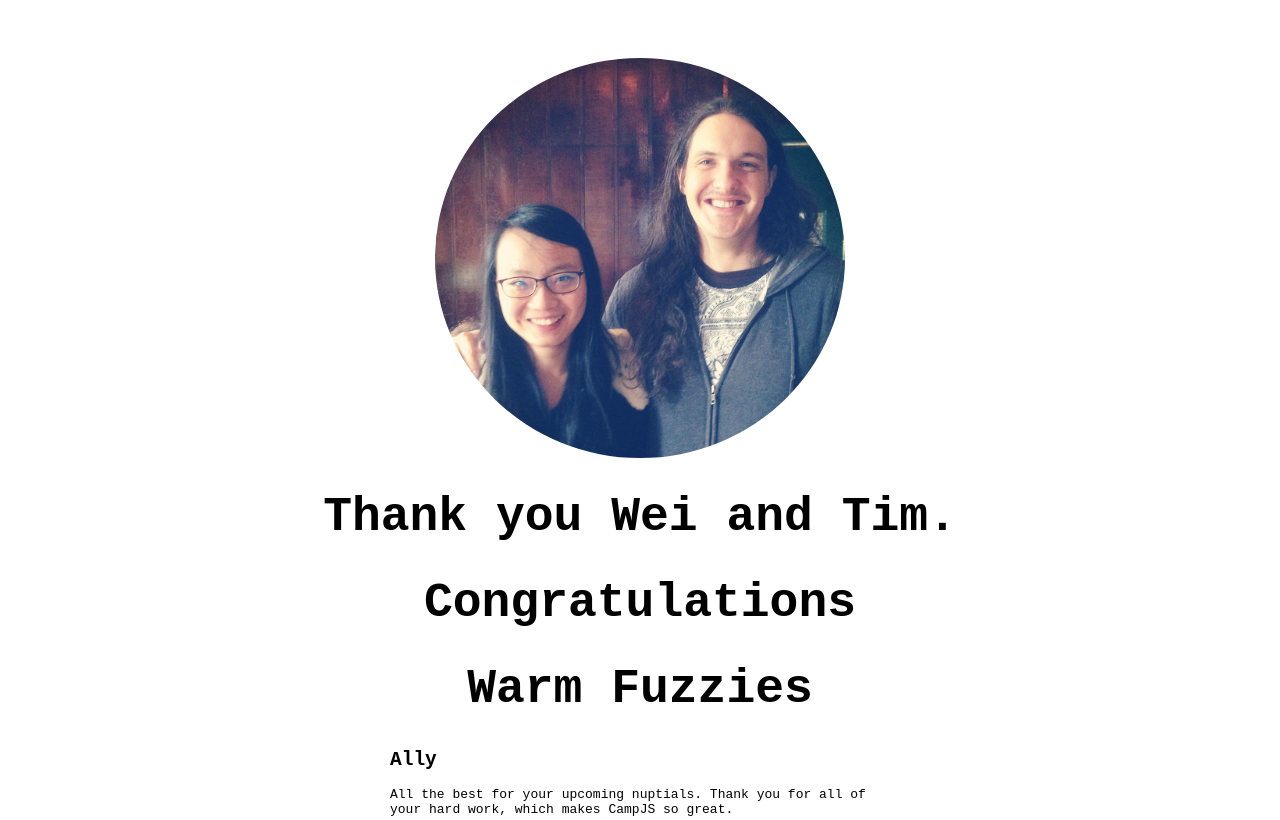
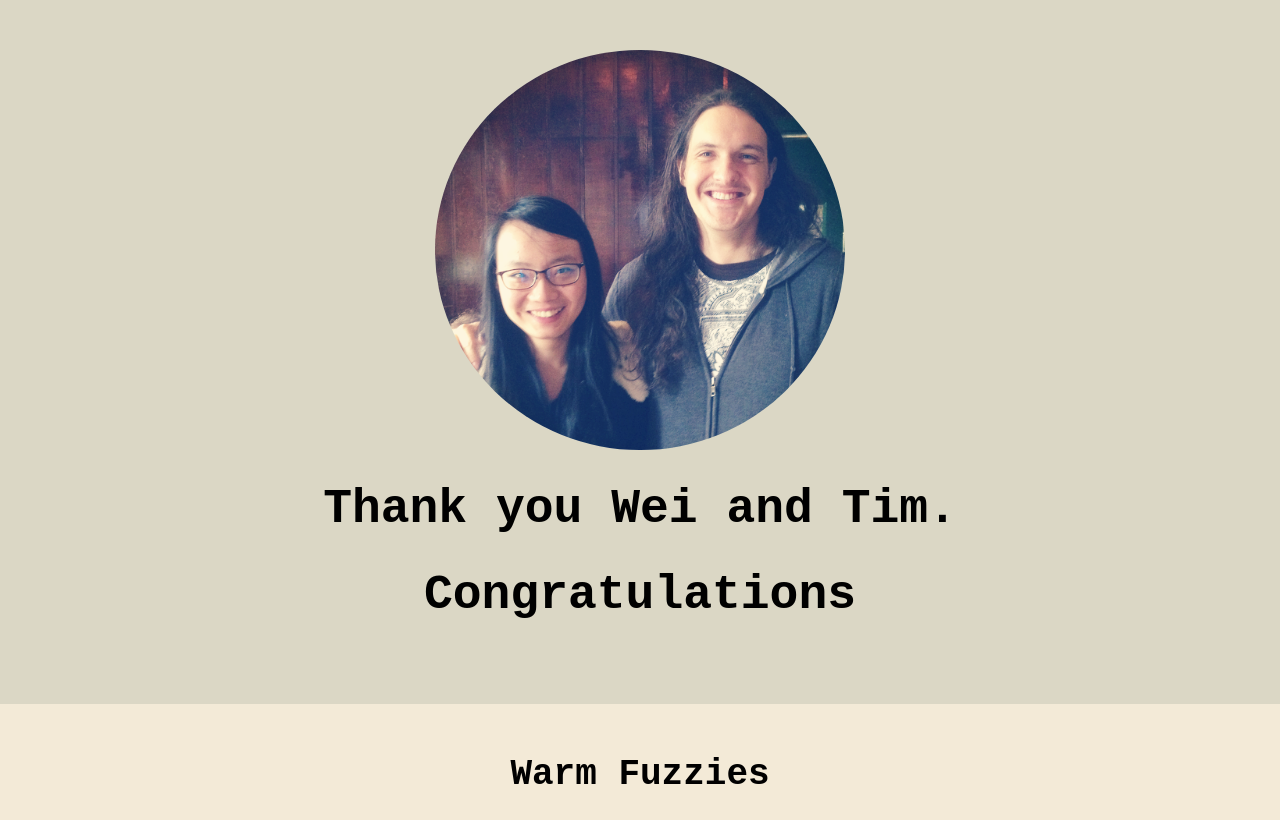
Before and after one commit to AllyG/warm-fuzzies, a website: page public/index.html in a window 1280 px wide. Shown: the top 820 px of the page. Drawn offline with Linux system fonts and the light colour scheme; files whose address does not match are found by name.

Commit message:
make header and comments more distinct

```diff
--- a/public/prettiness.css
+++ b/public/prettiness.css
@@ -1,12 +1,19 @@
+body {
+	margin: 0;
+		background-color: #F3EAD7;
+}
+
+#header {
+	margin: 0 auto;
+	padding: 50px;
+	margin-bottom: 50px;
+	background-color: #DBD7C5;
+}
+
 #content {
 	max-width: 500px;
 	margin: 0 auto;
 	font-family: monospace;
-}
-
-#header {
-	margin: 0 auto;
-	padding-top: 50px;
 }
 
 img {
@@ -21,6 +28,12 @@ h1 {
 	text-align: center;
 }
 
+.commentBox > h2 {
+	font-family: monospace;
+	font-size: 36px;
+	text-align: center;
+}
+
 .commentForm textArea {
 	width: 500px;
 	margin-top: 0.5em;
--- a/public/react.js
+++ b/public/react.js
@@ -96,7 +96,7 @@ var CommentBox = React.createClass({
 	render: function() {
 		return(
 			<div className="commentBox" >
-				<h1>Warm Fuzzies</h1>
+				<h2>Warm Fuzzies</h2>
 				<CommentList data={this.state.data} />
 				<CommentForm onCommentSubmit={this.handleCommentSubmit} />
 			</div>
```
